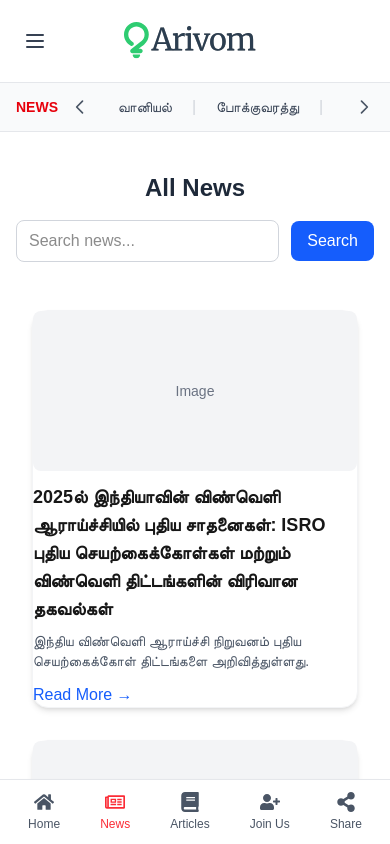
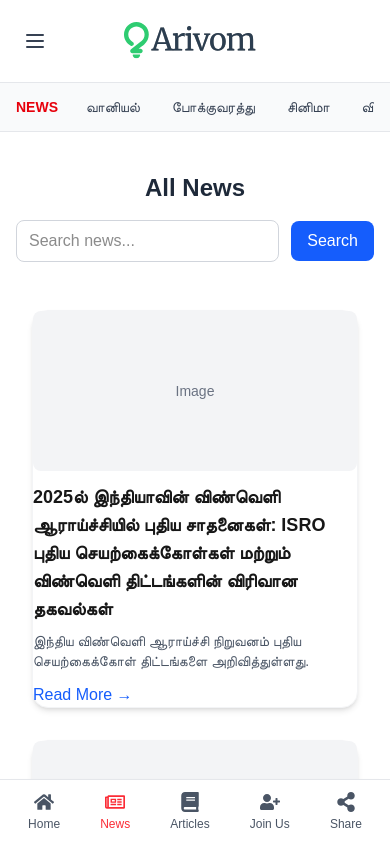
Before and after one commit to SanjaySarvah/Arivom-Nextjs, a Next.js app: page /news in a window 390 px wide. Shown: the top 844 px of the page. Built offline with nearby package versions, Linux system fonts and the light colour scheme.

Commit message:
intial 3rd commit for vercel

```diff
--- a/app/layout.tsx
+++ b/app/layout.tsx
@@ -3,7 +3,7 @@
 import "./globals.css";
 import { usePathname } from "next/navigation";
 import { getAllNews, getAllArticles } from "@/lib/getData";
-import Header from "../components/Header";
+import Header from "@/components/Header";
 import Footer from "@/components/Footer";
 import ClientLayoutWrapper from "@/components/Common/ClientLayoutWrapper";
 import CategoryTabs from "@/components/Common/CategoryTabs";
@@ -14,7 +14,7 @@
 export default function RootLayout({ children }: { children: React.ReactNode }) {
   const pathname = usePathname();
 
-  // Determine which tab to show
+  // Show correct tabs depending on route
   const showNewsTab =
     pathname === "/" || pathname === "/news" || pathname.startsWith("/news/category");
   const showArticlesTab =
@@ -26,8 +26,10 @@
         <ClientLayoutWrapper>
           <Header />
 
-          {/* Show category tabs based on route */}
-          {showNewsTab && <CategoryTabs items={news} baseLink="/news" label="NEWS" />}
+          {/* Category tabs section */}
+          {showNewsTab && (
+            <CategoryTabs items={news} baseLink="/news" label="NEWS" />
+          )}
           {showArticlesTab && (
             <CategoryTabs items={articles} baseLink="/articles" label="ARTICLES" />
           )}
--- a/components/Common/CategoryTabs.tsx
+++ b/components/Common/CategoryTabs.tsx
@@ -3,28 +3,32 @@
 import { useRef, useState, useEffect } from "react";
 import Link from "next/link";
 
+interface CategoryItem {
+  category: string;
+  tname?: string; // optional (for translated or English name)
+}
+
 interface CategoryTabsProps {
-  items: { id: number; title: string; category: string; tname: string }[];
+  items: { id: number; title: string; category: string; tname?: string }[];
   baseLink: string; // e.g., "/news" or "/articles"
-  label: string; // e.g., "NEWS" or "ARTICLES"
+  label: string;    // e.g., "NEWS" or "ARTICLES"
 }
 
 export default function CategoryTabs({ items, baseLink, label }: CategoryTabsProps) {
   const containerRef = useRef<HTMLDivElement>(null);
-  const [categories, setCategories] = useState<{ category: string; tname: string }[]>([]);
-  const [activeIndex, setActiveIndex] = useState(0);
+  const [categories, setCategories] = useState<CategoryItem[]>([]);
   const [isMobile, setIsMobile] = useState(false);
 
   useEffect(() => {
-    // ✅ Extract unique categories — keep their English name for display
+    // Extract unique categories
     const uniqueCats = Array.from(
       new Map(
-        items.map(i => [i.category, { category: i.category, tname: i.tname }])
+        items.map((i) => [i.category, { category: i.category, tname: i.tname }])
       ).values()
     );
-
     setCategories(uniqueCats);
 
+    // Responsive flag
     const handleResize = () => setIsMobile(window.innerWidth < 640);
     handleResize();
     window.addEventListener("resize", handleResize);
@@ -33,15 +37,6 @@
 
   const scrollLeft = () => containerRef.current?.scrollBy({ left: -250, behavior: "smooth" });
   const scrollRight = () => containerRef.current?.scrollBy({ left: 250, behavior: "smooth" });
-
-  const handleScroll = () => {
-    if (containerRef.current) {
-      const { scrollLeft, scrollWidth, clientWidth } = containerRef.current;
-      const totalPages = Math.ceil(scrollWidth / clientWidth);
-      const currentPage = Math.round(scrollLeft / clientWidth);
-      setActiveIndex(currentPage >= totalPages ? totalPages - 1 : currentPage);
-    }
-  };
 
   return (
     <div className="w-full bg-gray-50 border-b border-gray-200">
@@ -55,45 +50,59 @@
           {/* Left Arrow */}
           <button
             onClick={scrollLeft}
-            className="flex-shrink-0 text-gray-600 hover:text-gray-900 transition-colors"
+            className="flex-shrink-0 text-gray-600 hover:text-gray-900 transition-colors hidden sm:flex"
             aria-label="Scroll left"
           >
-            <svg className="w-5 h-5" fill="none" stroke="currentColor" viewBox="0 0 24 24">
-              <path strokeLinecap="round" strokeLinejoin="round" strokeWidth={2} d="M15 19l-7-7 7-7" />
+            <svg
+              className="w-5 h-5"
+              fill="none"
+              stroke="currentColor"
+              viewBox="0 0 24 24"
+            >
+              <path
+                strokeLinecap="round"
+                strokeLinejoin="round"
+                strokeWidth={2}
+                d="M15 19l-7-7 7-7"
+              />
             </svg>
           </button>
 
-          {/* Scrollable Tabs Container */}
+          {/* Scrollable Tabs */}
           <div
             ref={containerRef}
             className="flex-1 flex overflow-x-auto overflow-y-hidden scrollbar-hide whitespace-nowrap scroll-smooth"
-            style={{ scrollbarWidth: 'none', msOverflowStyle: 'none' }}
-            onScroll={isMobile ? handleScroll : undefined}
+            style={{ scrollbarWidth: "none", msOverflowStyle: "none" }}
           >
-            {categories.map(({ category, tname }, index) => (
-              <span key={category} className="flex items-center">
-                <Link
-                  href={`${baseLink}/category/${category.toLowerCase()}`}
-                  className="px-4 py-3 text-sm font-medium text-gray-700 hover:text-gray-900 transition-all duration-300"
-                >
-                  {tname}
-                </Link>
-
-                {index !== categories.length - 1 && (
-                  <span className="text-gray-300 px-1">|</span>
-                )}
-              </span>
+            {categories.map(({ category, tname }) => (
+              <Link
+                key={category}
+                href={`${baseLink}/category/${category.toLowerCase()}`}
+                className="px-4 py-3 text-sm font-medium text-gray-700 hover:text-gray-900 transition-all duration-300 whitespace-nowrap"
+              >
+                {tname || category} {/* ✅ fallback to category if tname missing */}
+              </Link>
             ))}
           </div>
 
           {/* Right Arrow */}
           <button
             onClick={scrollRight}
-            className="flex-shrink-0 text-gray-600 hover:text-gray-900 transition-colors"
+            className="flex-shrink-0 text-gray-600 hover:text-gray-900 transition-colors hidden sm:flex"
             aria-label="Scroll right"
           >
-            <svg className="w-5 h-5" fill="none" stroke="currentColor" viewBox="0 0 24 24">
-              <path strokeLinecap="round" strokeLinejoin="round" strokeWidth={2} d="M9 5l7 7-7 7" />
+            <svg
+              className="w-5 h-5"
+              fill="none"
+              stroke="currentColor"
+              viewBox="0 0 24 24"
+            >
+              <path
+                strokeLinecap="round"
+                strokeLinejoin="round"
+                strokeWidth={2}
+                d="M9 5l7 7-7 7"
+              />
             </svg>
           </button>
         </div>
--- a/lib/getData.ts
+++ b/lib/getData.ts
@@ -12,7 +12,7 @@
   id: number
   title: string
   category: string
-  tname:string
+  tname: string
   subcategory: string
   excerpt: string
   content: string
@@ -23,7 +23,6 @@
   days_ago: number
   likes?: number
   totalComments?: number
-
   comments?: Comment[]
 }
 
@@ -31,6 +30,7 @@
   id: number
   title: string
   category: string
+  tname?: string        // ✅ Added optional tname here
   subcategory: string
   excerpt: string
   content: string
```
